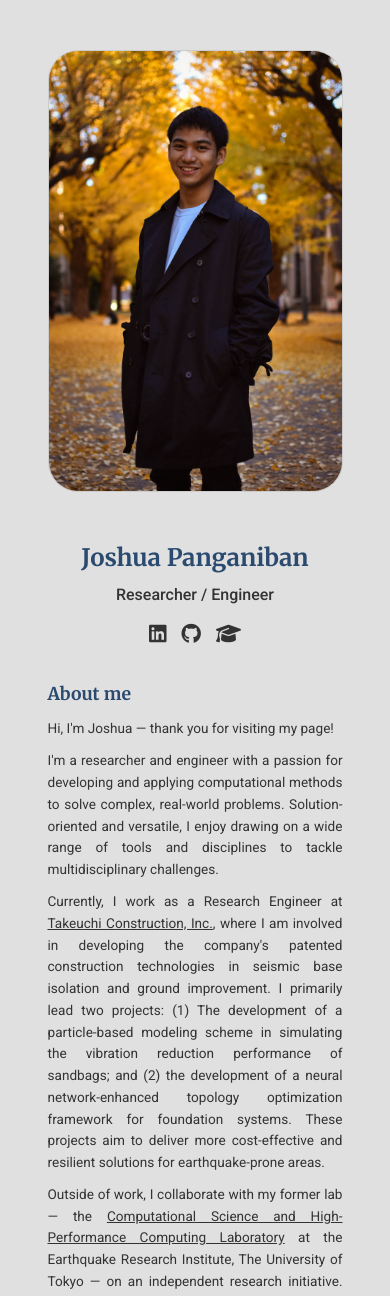
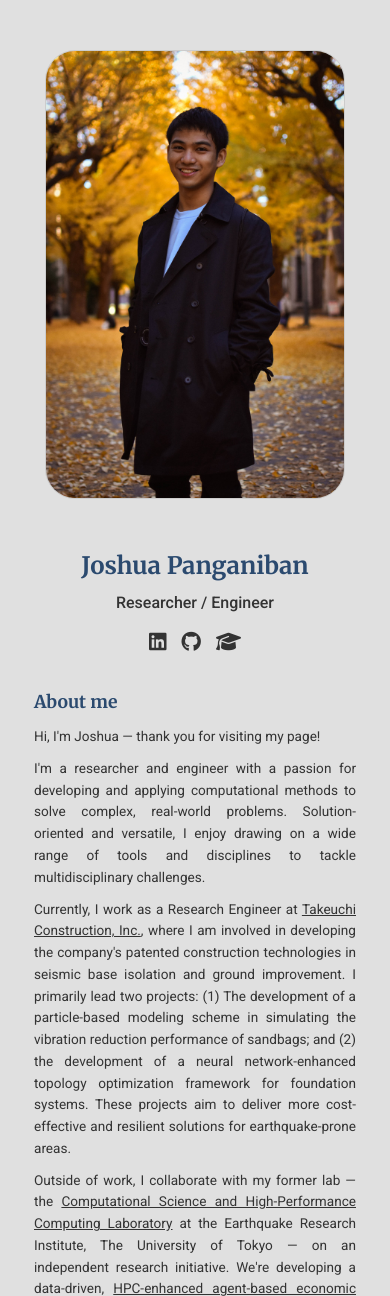
Before and after one commit to joshua-panganiban/joshua-panganiban.github.io, a PHP site: page / in a window 390 px wide. Shown: the part 60-1356 px from the top of the page. Run offline with PHP 8.4, Linux system fonts and the light colour scheme.

Commit message:
Update about.css

```diff
--- a/css/about.css
+++ b/css/about.css
@@ -120,10 +120,18 @@
         justify-content: center;
     }
 
+    .about-section {
+        padding-left: 5px;
+        padding-right: 5px;
+      }
+
     .about,
     .interests,
     .education {
         text-align: left;
+        width: 100%;
+        max-width: 100%;
+        margin: 0 auto;
     }
 
     .about h1 {
```
